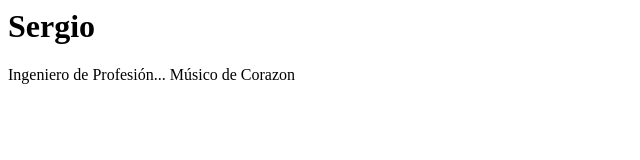
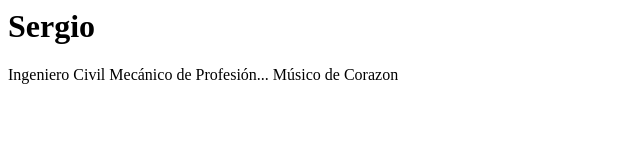
Before and after one commit to sergiourra/sergiourra.github.io, a plain HTML site: page index.html in a window 1280 px wide. Shown: the whole page, without its empty margins (0-640 px from the left). Drawn offline with Linux system fonts and the light colour scheme.

Commit message:
agregué detalle al titulo profesional

```diff
--- a/index.html
+++ b/index.html
@@ -2,6 +2,6 @@
   <title>Sergio en Github</title>
   <body>
     <h1>Sergio</h1>
-    <p>Ingeniero de Profesión... Músico de Corazon</p>
+    <p>Ingeniero Civil Mecánico de Profesión... Músico de Corazon</p>
   </body>
 </html>
```
